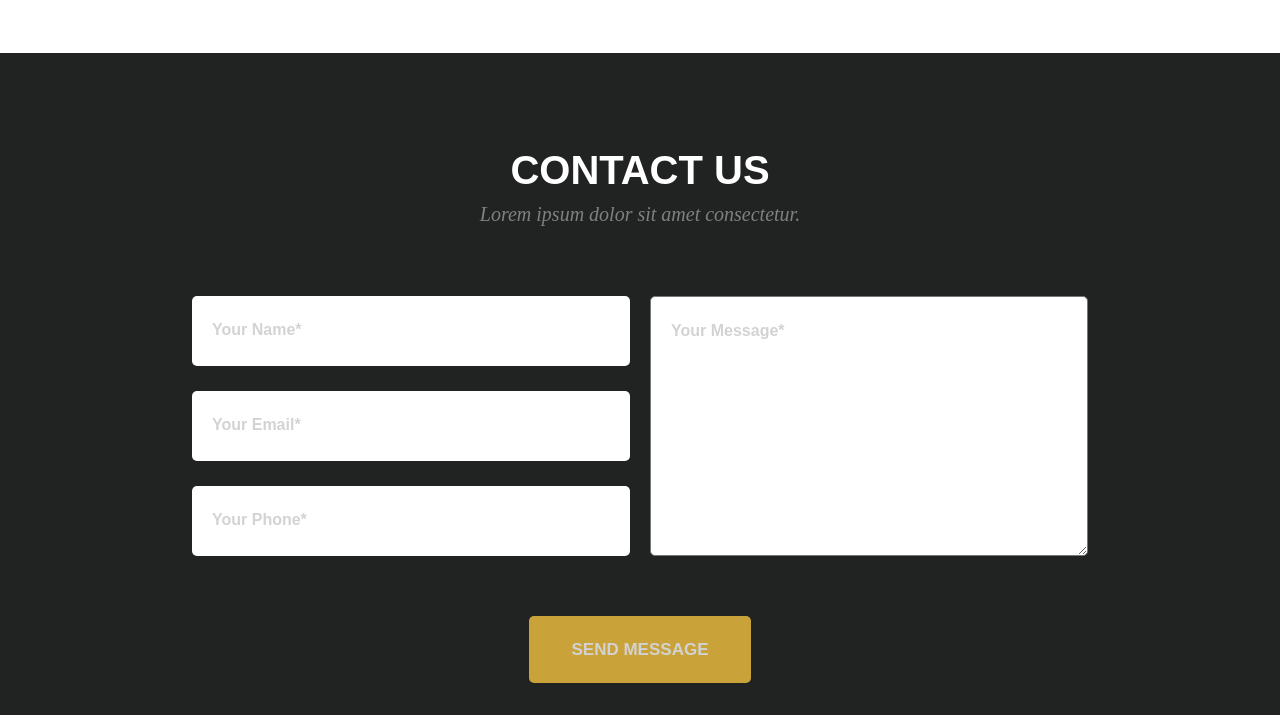
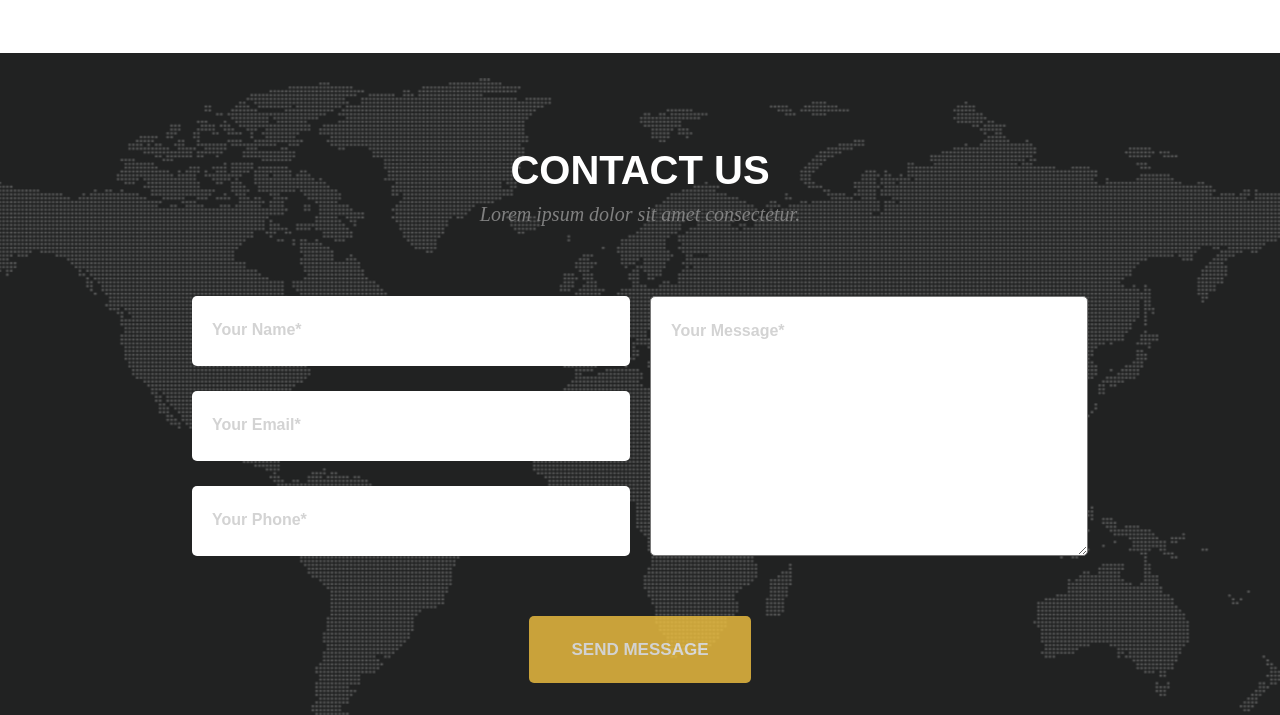
Before and after one commit to kaushalchavda2000/learning-responsive, a plain HTML site: page index.html in a window 1280 px wide. Shown: the part 5085-5800 px from the top of the page. Drawn offline with Linux system fonts and the light colour scheme.

Commit message:
map image render

```diff
--- a/css/style.css
+++ b/css/style.css
@@ -476,7 +476,7 @@ button{
   flex-direction: column;
   align-items: center;
   background-color:rgb(33, 34, 34);
-  background-image: url("images/map-image.png");
+  background-image: url("../images/map-image.png");
   background-size:auto;
   background-repeat: no-repeat;
   background-position: center;
```
